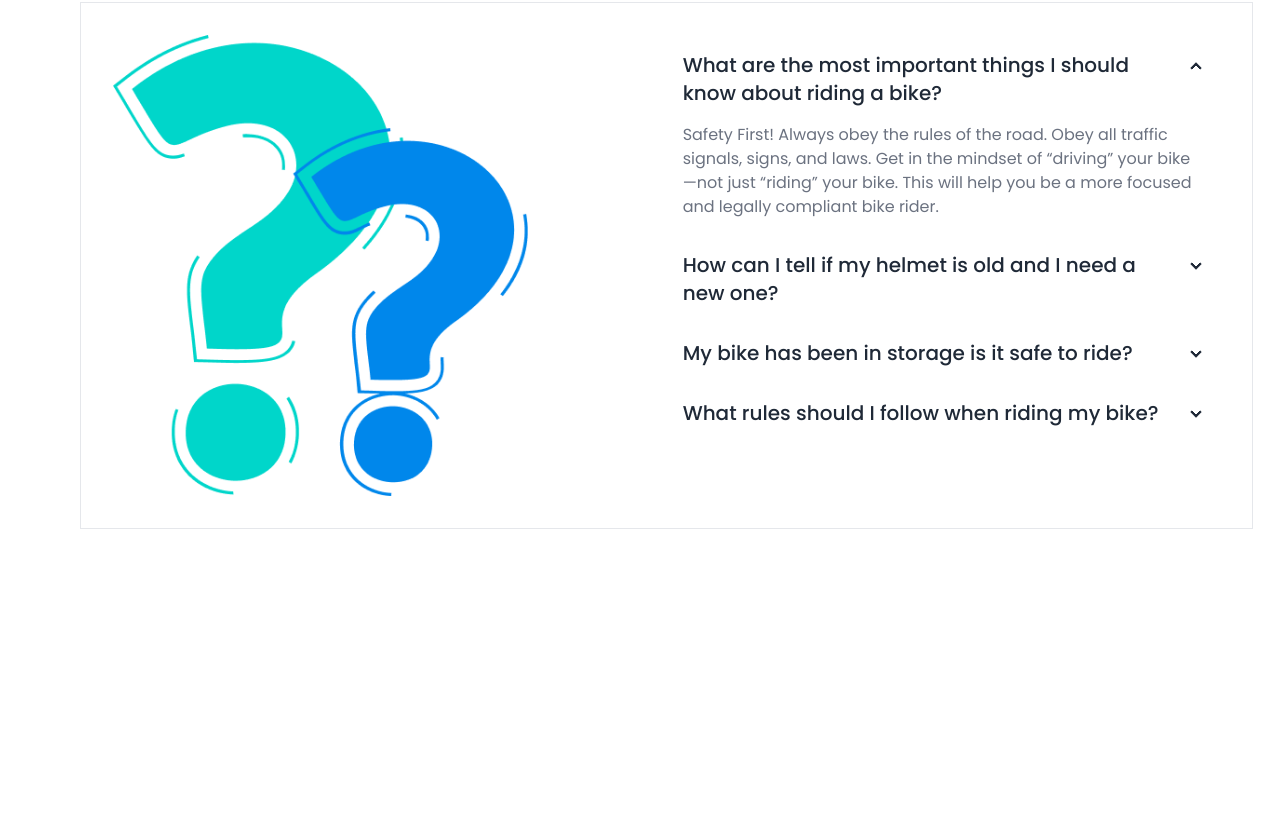
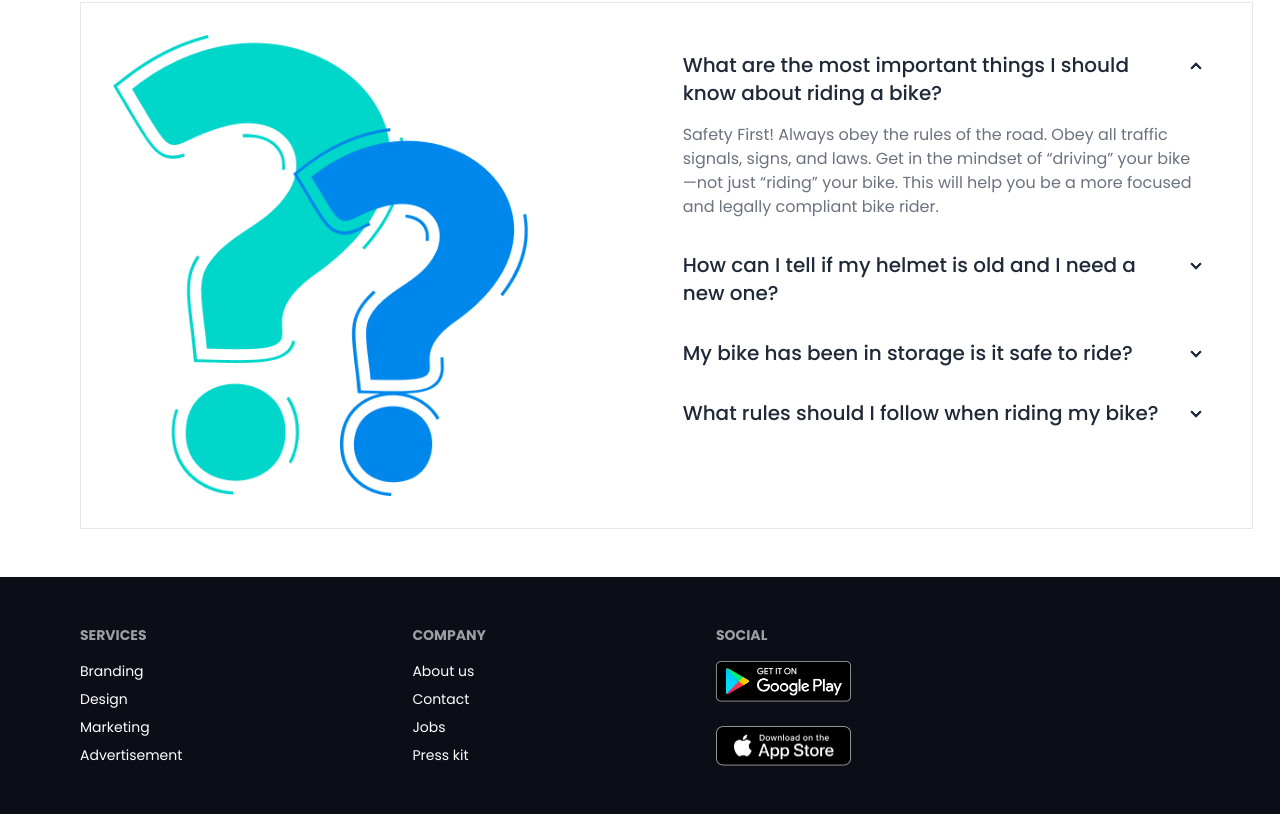
Before and after one commit to MohammadRayhan190720/Biker-Zone-Project, a plain HTML site: page index.html in a window 1280 px wide. Shown: the part 2607-3421 px from the top of the page. Before the commit the page ends 3184 px from the top, so only its background shows below. Drawn offline with nearby package versions, Linux system fonts and the light colour scheme.

Commit message:
footer section completed successfully

```diff
--- a/index.html
+++ b/index.html
@@ -380,5 +380,33 @@ new one?</div>
 
 
 </main>
+<!-- footer section start hare  -->
+ <footer class="footer bg-footer_color text-white p-6 lg:px-20 lg:py-12">
+  <nav>
+    <h6 class="footer-title">Services</h6>
+    <a class="link link-hover">Branding</a>
+    <a class="link link-hover">Design</a>
+    <a class="link link-hover">Marketing</a>
+    <a class="link link-hover">Advertisement</a>
+  </nav>
+  <nav>
+    <h6 class="footer-title">Company</h6>
+    <a class="link link-hover">About us</a>
+    <a class="link link-hover">Contact</a>
+    <a class="link link-hover">Jobs</a>
+    <a class="link link-hover">Press kit</a>
+  </nav>
+  <nav>
+    <h6 class="footer-title text-center">Social</h6>
+    <div class="grid grid-cols-1 gap-6">
+      <a>
+        <img class="w-1/2" src="./images/others/android.png" alt="" srcset="">
+      </a>
+      <a>
+       <img class="w-1/2" src="./images/others/ios.png" alt="" srcset="">
+      </a>
+    </div>
+  </nav>
+</footer>
 </body>
 </html>
```
